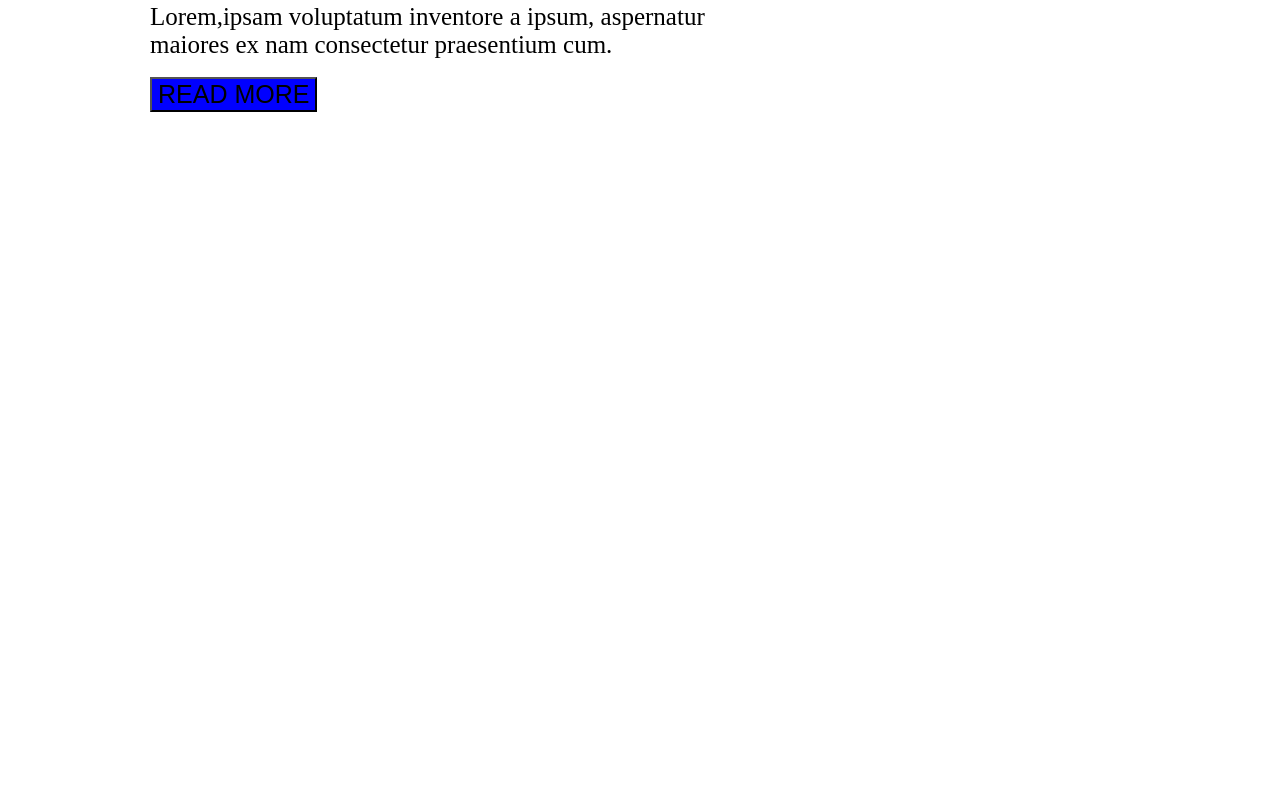
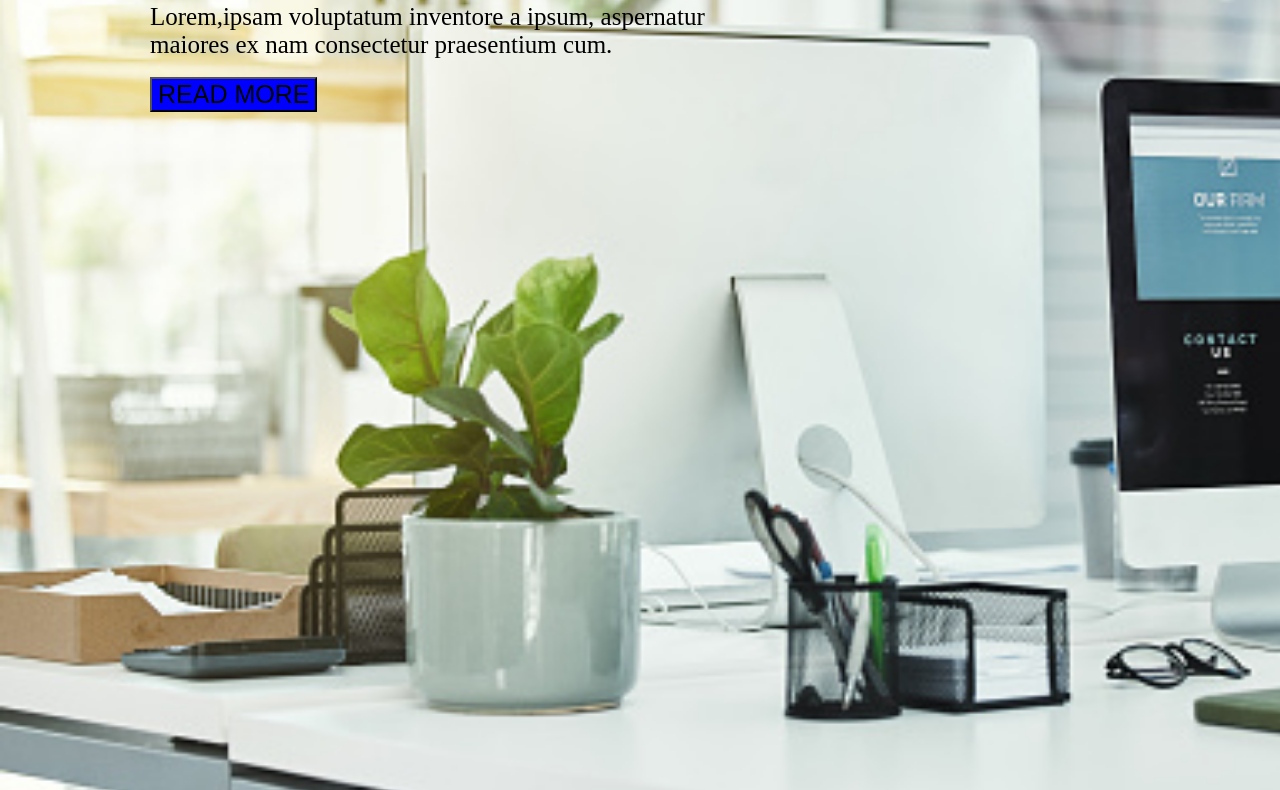
Before and after one commit to himanibathkora/webpage, a plain HTML site: page index.html in a window 1280 px wide. Shown: the part 223-1013 px from the top of the page. Drawn offline with Linux system fonts and the light colour scheme; the site is published under a folder, as on GitHub Pages, so addresses that start at the root find nothing.

Commit message:
Update index.html

```diff
--- a/index.html
+++ b/index.html
@@ -11,7 +11,7 @@
         }
         body{
             margin: 0%;
-            background-image: url(/assert/HOME2.jpg);
+            background-image: url(./assert/HOME2.jpg);
             background-size: cover;
         }
         .home{
```
